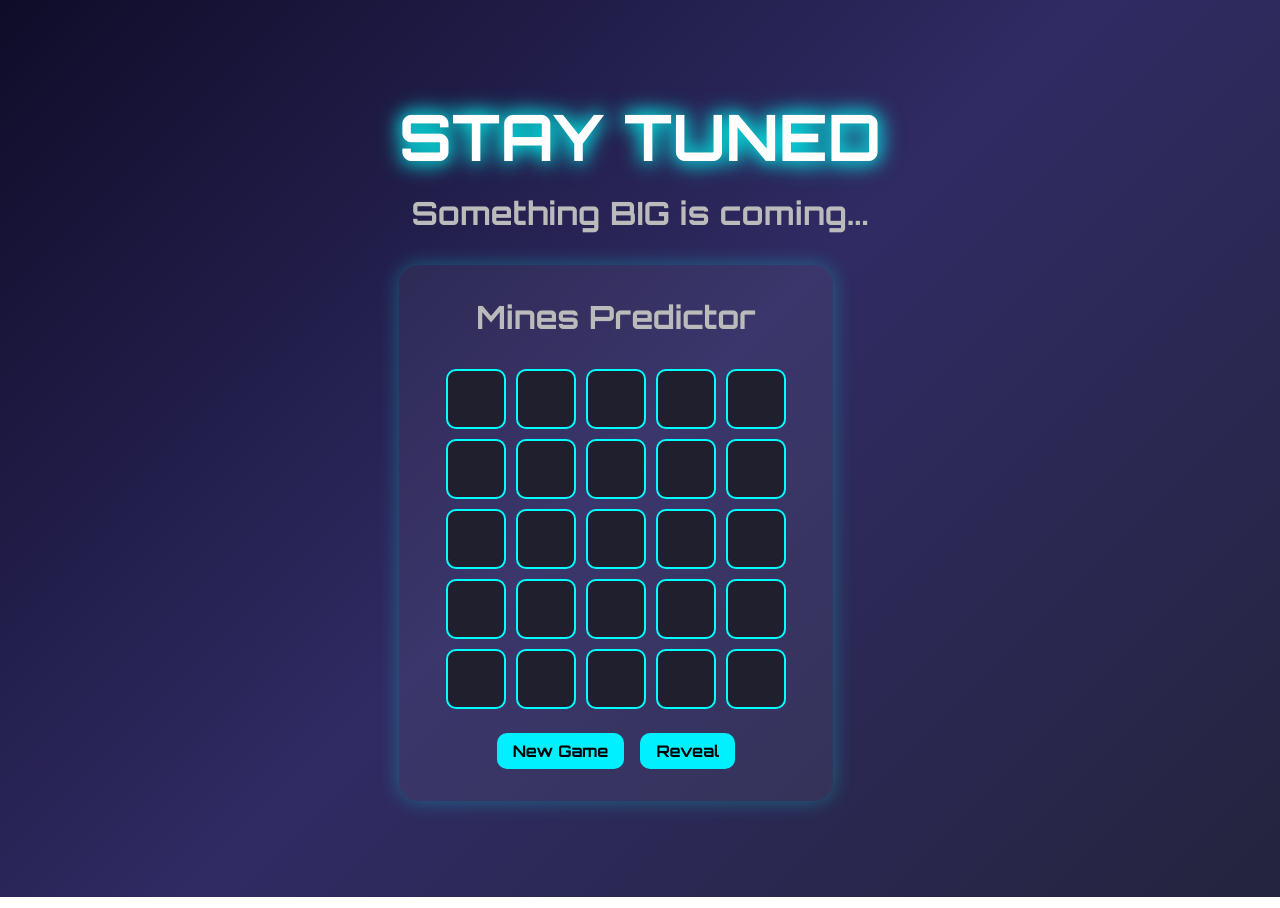
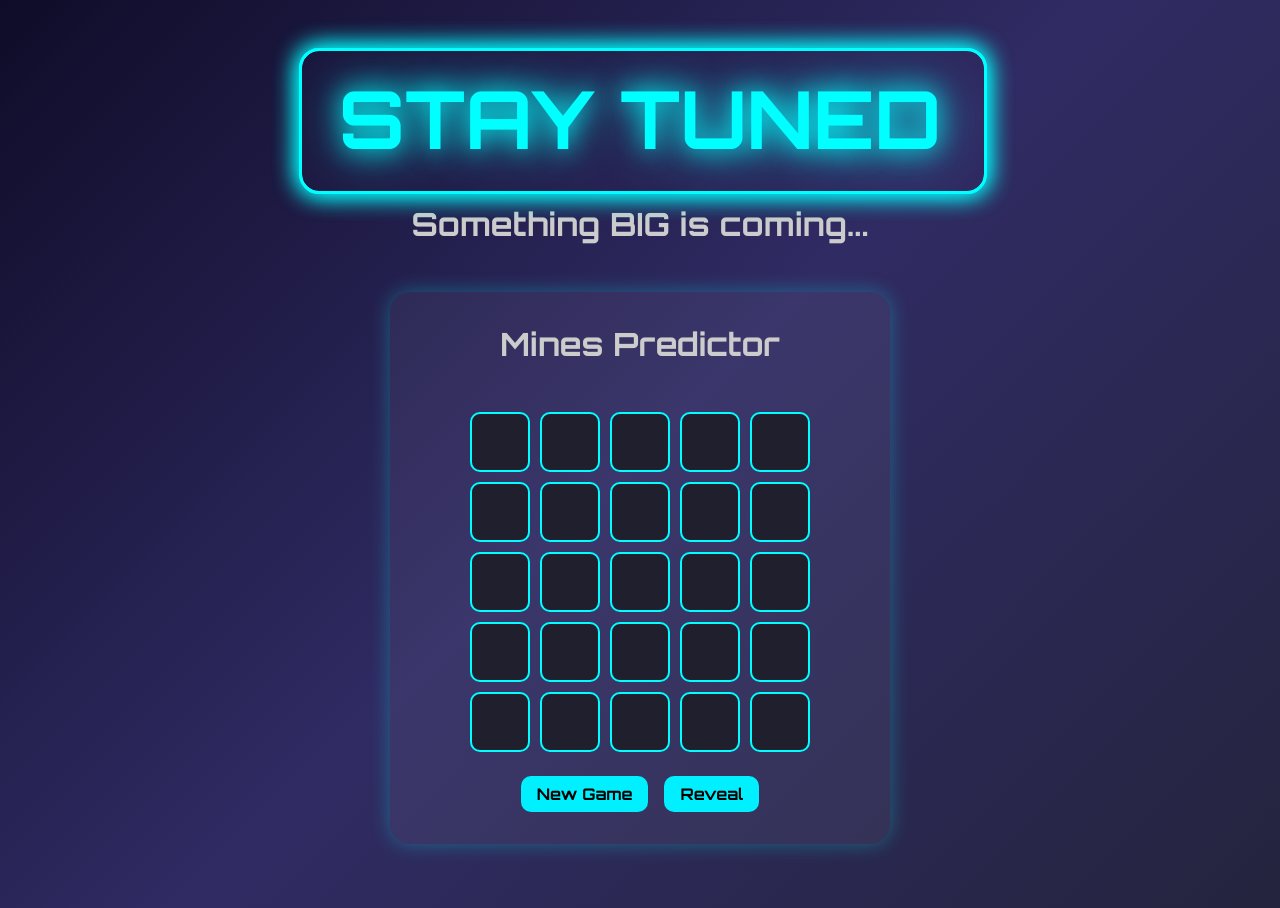
Before and after one commit to Leaderboard007/windia-coming-soon, a plain HTML site: page index.html in a window 1280 px wide. Drawn offline with Linux system fonts and the light colour scheme.

Commit message:
Update index.html

```diff
--- a/index.html
+++ b/index.html
@@ -23,22 +23,46 @@
     }
     .hero {
       text-align: center;
-      padding: 6rem 1rem 2rem;
+      padding-top: 6vh;
       animation: fadeIn 2s ease-in;
     }
     h1 {
-      font-size: 4rem;
+      font-size: 5rem;
       margin-bottom: 1rem;
-      animation: glow 2s infinite alternate;
+      color: #0ff;
+      text-shadow:
+        0 0 5px #0ff,
+        0 0 10px #0ff,
+        0 0 20px #0ff,
+        0 0 40px #0ff,
+        0 0 80px #0ff;
+      animation: pulse 2s infinite alternate;
+      position: relative;
+      display: inline-block;
+      padding: 20px 40px;
+      border-radius: 20px;
+    }
+    h1::before, h1::after {
+      content: "";
+      position: absolute;
+      top: 0; left: 0;
+      width: 100%; height: 100%;
+      border: 3px solid #0ff;
+      border-radius: 20px;
+      animation: neonBorder 2s infinite linear;
     }
     h2 {
       font-size: 2rem;
-      color: #bbb;
-      margin-bottom: 2rem;
+      color: #ccc;
+      margin-bottom: 3rem;
     }
-    @keyframes glow {
-      from { text-shadow: 0 0 10px #00f0ff; }
-      to { text-shadow: 0 0 20px #00fff0, 0 0 30px #0ff; }
+    @keyframes pulse {
+      from { text-shadow: 0 0 10px #0ff; }
+      to { text-shadow: 0 0 30px #0ff, 0 0 60px #0ff; }
+    }
+    @keyframes neonBorder {
+      0%, 100% { box-shadow: 0 0 10px #0ff; }
+      50% { box-shadow: 0 0 25px #0ff; }
     }
     @keyframes fadeIn {
       from { opacity: 0; transform: translateY(-20px); }
@@ -52,7 +76,7 @@
       background-color: rgba(255, 255, 255, 0.05);
       border-radius: 20px;
       box-shadow: 0 0 20px rgba(0, 255, 255, 0.3);
-      margin-bottom: 4rem;
+      margin: 2rem auto 4rem;
       width: 90%;
       max-width: 500px;
     }
@@ -123,7 +147,6 @@
       gridEl.innerHTML = "";
       cells = [];
       mines = generateMines();
-
       for (let i = 0; i < totalCells; i++) {
         const cell = document.createElement("div");
         cell.classList.add("cell");
@@ -170,7 +193,6 @@
       });
     }
 
-    // Start on load
     startGame();
   </script>
 </body>
```
